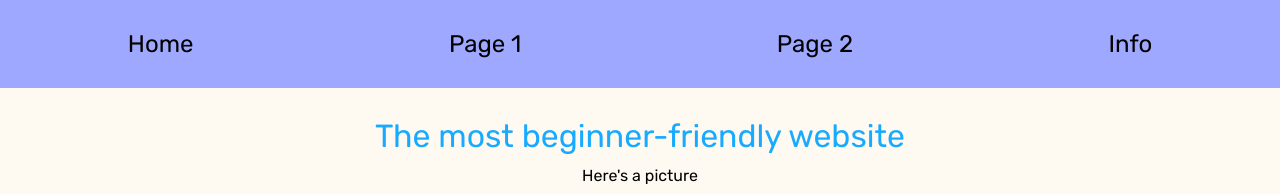
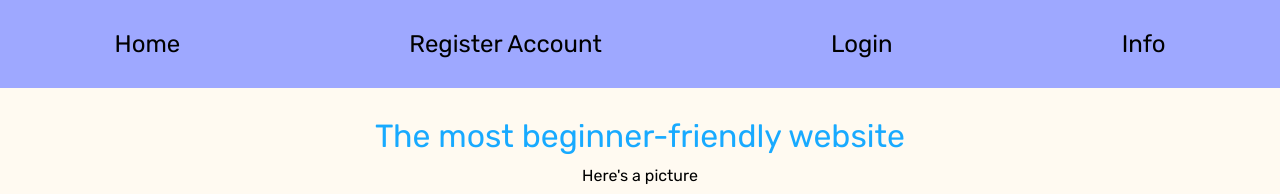
Before and after one commit to acmcsufoss/fullypack_html_css, a plain HTML site: page index.html in a window 1280 px wide. Shown: the top 194 px of the page. Drawn offline with Linux system fonts and the light colour scheme.

Commit message:
updated page links

```diff
--- a/index.html
+++ b/index.html
@@ -15,10 +15,10 @@
           <a class="navlink" href="index.html">Home</a>
         </li>
         <li>
-          <a class="navlink" href="page1.html">Page 1</a>
+          <a class="navlink" href="register.html">Register Account</a>
         </li>
         <li>
-          <a class="navlink" href="page2.html"> Page 2</a>
+          <a class="navlink" href="login.html"> Login</a>
         </li>
         </li>
           <a class = "navlink" href = "informationpg.html"> Info</a>
```
Also changed, not shown: register.html (+5 -3 lines).
